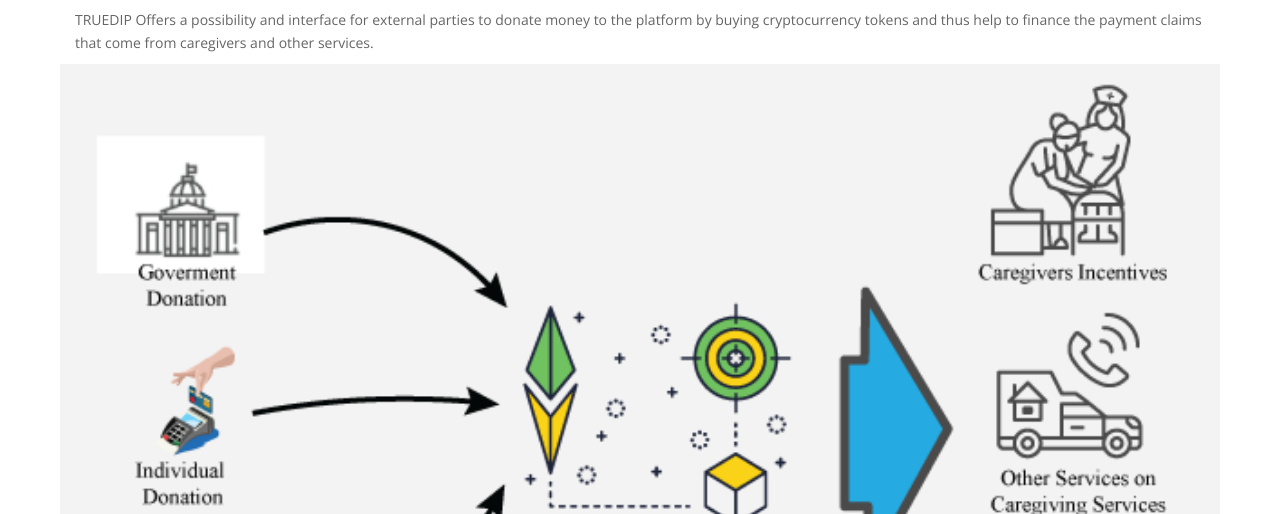
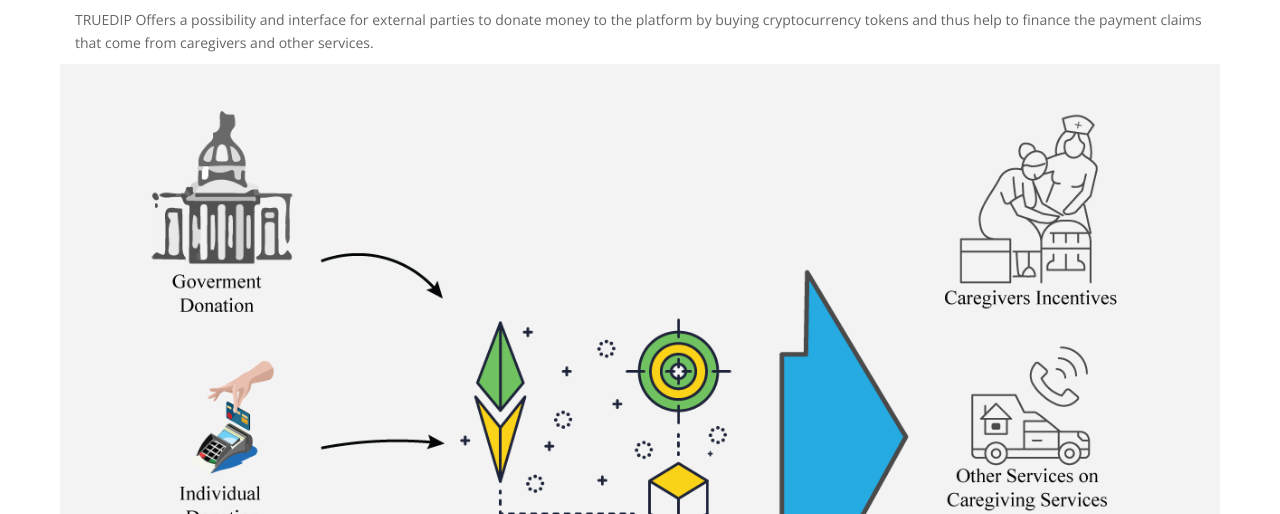
Before and after one commit to aikonbrasil/truedip, a plain HTML site: page donation.html in a window 1280 px wide. Shown: the part 286-800 px from the top of the page. Drawn offline with nearby package versions, Linux system fonts and the light colour scheme.

Commit message:
updating donation html page

```diff
--- a/donation.html
+++ b/donation.html
@@ -69,7 +69,7 @@
 								<!-- 	<a href="#" class="btn btn-color">Read more</a>  -->
 								</div>
 
-								<img class="img-responsive" src="img/donations.png" height="40" alt="" >
+								<img class="img-responsive" src="img/donations_v2.png" height="40" alt="" >
 							</div>
 
 							<hr>
```
Also changed, not shown: img/donations_v2.png (added).
